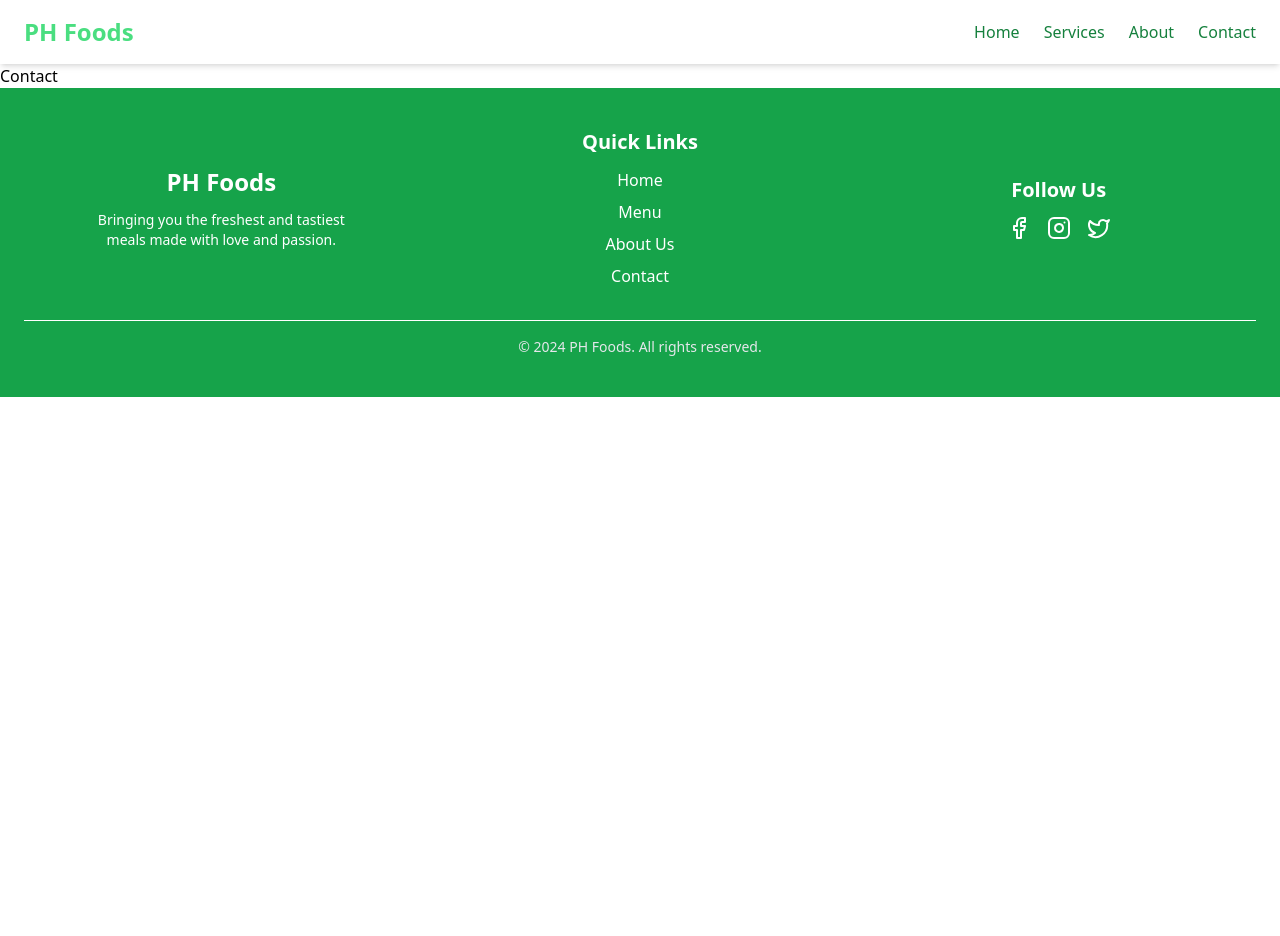
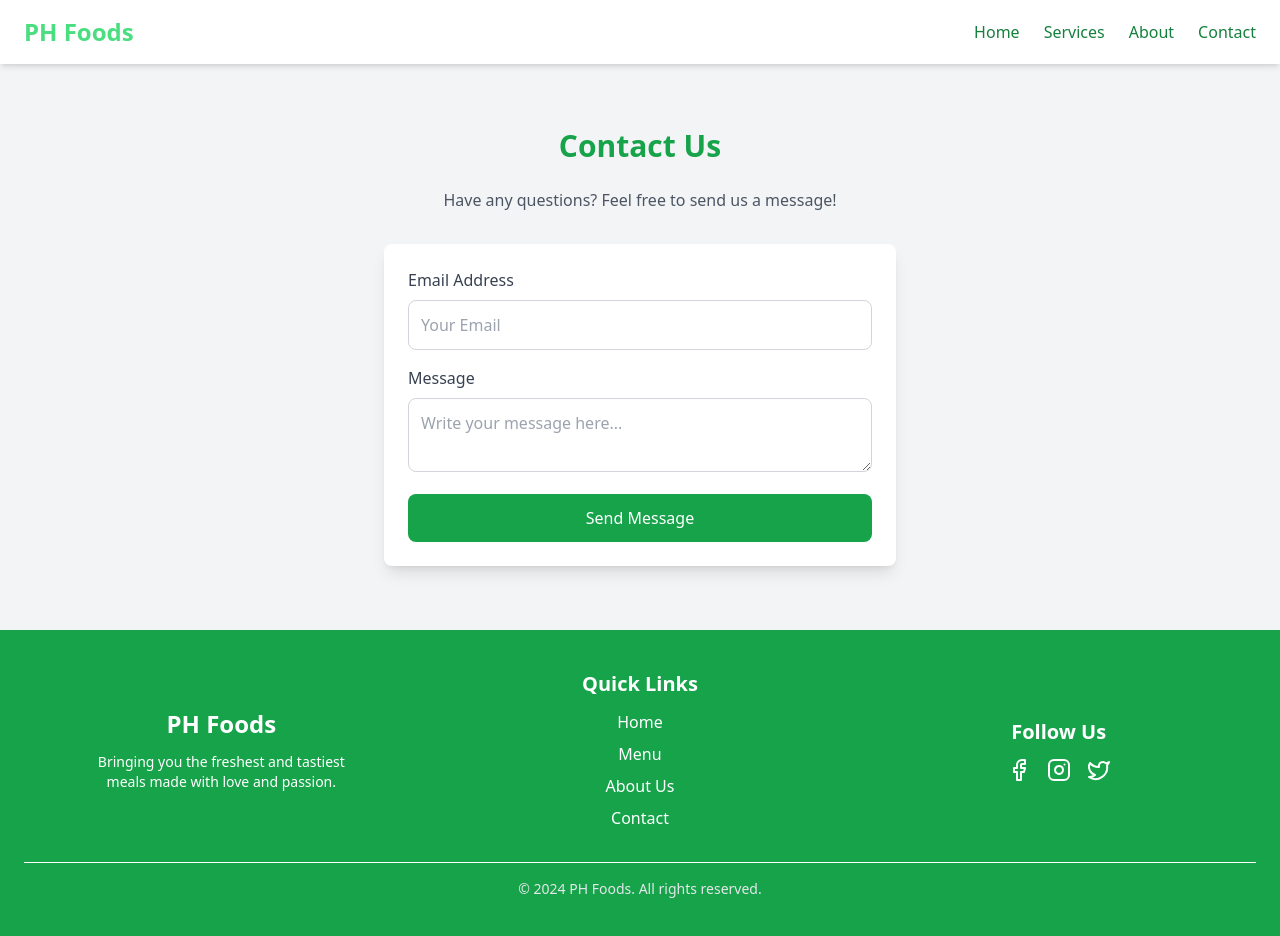
Before and after one commit to GROW-YAI/peterson-hydroponics, a React (Vite) app: page /collection in a window 1280 px wide. Shown: the top 936 px of the page. Before the commit the page ends 800 px from the top, so only its background shows below. Built offline with nearby package versions, Linux system fonts and the light colour scheme.

Commit message:
review section added

```diff
--- a/package.json
+++ b/package.json
@@ -10,7 +10,9 @@
     "preview": "vite preview"
   },
   "dependencies": {
+    "@formspree/react": "^2.5.1",
     "formik": "^2.4.6",
+    "framer-motion": "^12.4.7",
     "lucide-react": "^0.399.0",
     "react": "^18.3.1",
     "react-dom": "^18.3.1",
--- a/src/pages/landing/components/reviews.jsx
+++ b/src/pages/landing/components/reviews.jsx
@@ -1,9 +1,57 @@
-import React from 'react'
+import React from "react";
+import { motion } from "framer-motion";
+
+const reviews = [
+  {
+    id: 1,
+    name: "Sarah Johnson",
+    review:
+      "Absolutely love this! The quality is top-notch and the service was fantastic. Highly recommend!",
+    image: "https://randomuser.me/api/portraits/women/1.jpg",
+  },
+  {
+    id: 2,
+    name: "Michael Lee",
+    review:
+      "Great experience! The delivery was super fast, and the product exceeded my expectations.",
+    image: "https://randomuser.me/api/portraits/men/1.jpg",
+  },
+  {
+    id: 3,
+    name: "Emily Davis",
+    review:
+      "Such an amazing product. Will definitely purchase again! The team is very responsive and helpful.",
+    image: "https://randomuser.me/api/portraits/women/2.jpg",
+  },
+];
 
 const Reviews = () => {
   return (
-    <div>Reviews</div>
-  )
-}
+    <section className="py-16 bg-gradient-to-r from-blue-100 to-green-100">
+      <div className="container mx-auto px-6 text-center">
+        <h2 className="text-3xl font-bold text-green-700 mb-8">What Our Customers Say</h2>
+        <div className="grid md:grid-cols-3 gap-8">
+          {reviews.map((review, index) => (
+            <motion.div
+              key={review.id}
+              className="bg-white p-6 rounded-2xl shadow-lg text-center hover:scale-105 transition-transform duration-300"
+              initial={{ opacity: 0, y: 50 }}
+              animate={{ opacity: 1, y: 0 }}
+              transition={{ duration: 0.5, delay: index * 0.2 }}
+            >
+              <img
+                src={review.image}
+                alt={review.name}
+                className="w-20 h-20 rounded-full mx-auto mb-4 border-4 border-green-500"
+              />
+              <h3 className="text-xl font-semibold text-gray-800">{review.name}</h3>
+              <p className="text-gray-600 mt-2">"{review.review}"</p>
+            </motion.div>
+          ))}
+        </div>
+      </div>
+    </section>
+  );
+};
 
-export default Reviews
+export default Reviews;
--- a/src/pages/landing/components/services.jsx
+++ b/src/pages/landing/components/services.jsx
@@ -41,7 +41,7 @@ const Services = () => {
       {/* 🟢 Services Section (Fix Applied) */}
       <section className="py-16 bg-white">
         <div className="container mx-auto px-6 text-center">
-          <h2 className="text-4xl font-bold text-green-600 mb-6">Our Services</h2>
+          <h2 className="text-4xl font-bold text-green-600 mb-6">Our Products & Services</h2>
           <div className="grid grid-cols-1 md:grid-cols-3 gap-6">
             {services.map((service) => (
               <div
@@ -82,7 +82,7 @@ const Services = () => {
               <img src={featuredImg} alt="Featured" className="w-full h-80 object-cover rounded-lg shadow-lg mb-4" />
               <h2 className="text-3xl font-bold text-green-600 mb-3">Fresh & Healthy</h2>
               <p className="text-gray-700 mb-4">Explore our range of fresh organic products.</p>
-              <button className="bg-green-600 text-white px-6 py-3 rounded-lg shadow-md hover:bg-green-700 transition">Shop Now</button>
+              <button className="bg-green-600 text-white px-6 py-3 rounded-lg shadow-md hover:bg-green-700 transition">See More</button>
             </div>
 
             {/* Right Images */}
--- a/src/pages/landing/form.jsx
+++ b/src/pages/landing/form.jsx
@@ -1,9 +1,121 @@
-import React from 'react'
+// import React from "react";
+// import { motion } from "framer-motion";
 
-const Form = () => {
+// const ContactUs = () => {
+//   return (
+//     <section className="bg-green-50 py-16 px-6">
+//       <div className="container mx-auto max-w-2xl bg-white p-8 rounded-lg shadow-lg">
+//         <h2 className="text-3xl font-bold text-green-600 text-center mb-6">Contact Us</h2>
+//         <p className="text-gray-600 text-center mb-8">
+//           Have questions? Feel free to reach out to us!
+//         </p>
+
+//         <motion.form
+//           initial={{ opacity: 0, y: 30 }}
+//           animate={{ opacity: 1, y: 0 }}
+//           transition={{ duration: 0.5 }}
+//           className="space-y-6"
+//         >
+//           {/* Email Input */}
+//           <div>
+//             <label className="block text-gray-700 font-semibold mb-2">Email Address</label>
+//             <input
+//               type="email"
+//               placeholder="Enter your email"
+//               className="w-full px-4 py-3 border rounded-lg focus:outline-none focus:ring-2 focus:ring-green-400"
+//               required
+//             />
+//           </div>
+
+//           {/* Message Input */}
+//           <div>
+//             <label className="block text-gray-700 font-semibold mb-2">Message</label>
+//             <textarea
+//               rows="5"
+//               placeholder="Type your message here..."
+//               className="w-full px-4 py-3 border rounded-lg focus:outline-none focus:ring-2 focus:ring-green-400"
+//               required
+//             ></textarea>
+//           </div>
+
+//           {/* Submit Button */}
+//           <button
+//             type="submit"
+//             className="w-full bg-green-600 text-white py-3 rounded-lg font-semibold shadow-md hover:bg-green-700 transition-all"
+//           >
+//             Send Message
+//           </button>
+//         </motion.form>
+//       </div>
+//     </section>
+//   );
+// };
+
+// export default ContactUs;
+
+import React from "react";
+import { useForm, ValidationError } from "@formspree/react";
+
+const ContactUs = () => {
+  const [state, handleSubmit] = useForm("xovjorbj"); // Ensure this is your correct Formspree ID
+
   return (
-    <div>Contact</div>
-  )
-}
+    <section className="py-16 bg-gray-100">
+      <div className="container mx-auto px-6">
+        <h2 className="text-3xl font-bold text-center text-green-600 mb-6">Contact Us</h2>
+        <p className="text-center text-gray-600 mb-8">
+          Have any questions? Feel free to send us a message!
+        </p>
 
-export default Form
+        {state.succeeded ? (
+          <p className="text-center text-green-700 text-lg font-semibold">
+            ✅ Thank you for your message! We will get back to you soon.
+          </p>
+        ) : (
+          <form
+            onSubmit={handleSubmit}
+            className="max-w-lg mx-auto bg-white p-6 rounded-lg shadow-lg"
+          >
+            {/* Email Input */}
+            <label htmlFor="email" className="block text-gray-700 font-medium mb-2">
+              Email Address
+            </label>
+            <input
+              id="email"
+              type="email"
+              name="email"
+              placeholder="Your Email"
+              required
+              className="w-full p-3 mb-4 border border-gray-300 rounded-lg focus:outline-none focus:ring-2 focus:ring-green-500"
+            />
+            <ValidationError prefix="Email" field="email" errors={state.errors} />
+
+            {/* Message Input */}
+            <label htmlFor="message" className="block text-gray-700 font-medium mb-2">
+              Message
+            </label>
+            <textarea
+              id="message"
+              name="message"
+              placeholder="Write your message here..."
+              required
+              className="w-full p-3 mb-4 border border-gray-300 rounded-lg focus:outline-none focus:ring-2 focus:ring-green-500"
+            />
+            <ValidationError prefix="Message" field="message" errors={state.errors} />
+
+            {/* Submit Button */}
+            <button
+              type="submit"
+              disabled={state.submitting}
+              className="w-full bg-green-600 text-white py-3 rounded-lg hover:bg-green-700 transition"
+            >
+              {state.submitting ? "Sending..." : "Send Message"}
+            </button>
+          </form>
+        )}
+      </div>
+    </section>
+  );
+};
+
+export default ContactUs;
```
Also changed, not shown: 1 other file (tests, documents, lock files or other folders).
